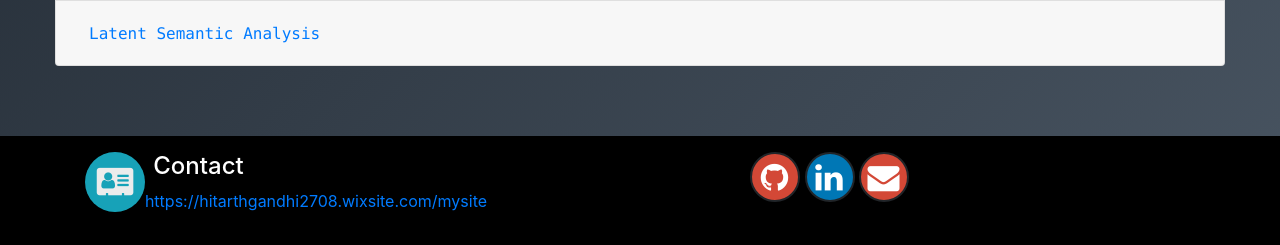
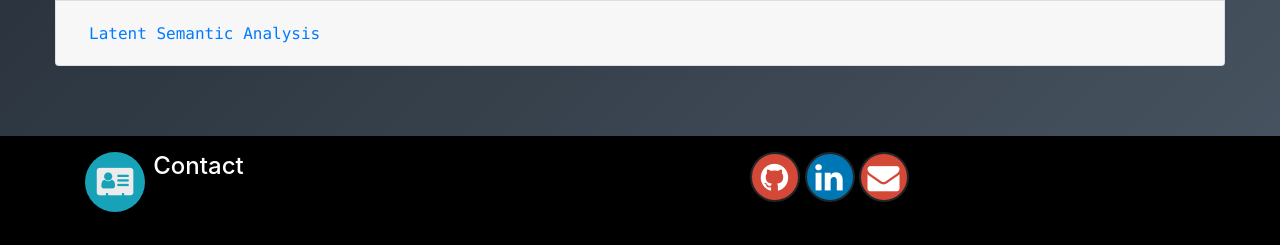
Before and after one commit to coder-1234/text-summariser, a Flask app: page /algos in a window 1280 px wide. Shown: the part 737-982 px from the top of the page. Run offline with Flask 2, Linux system fonts and the light colour scheme; some libraries are stand-ins or nearby versions.

Commit message:
Update algorithms.html

```diff
--- a/templates/algorithms.html
+++ b/templates/algorithms.html
@@ -79,13 +79,12 @@
           <div class="col-md-7">
               <div class="row py-0">
             <div class="col-sm-1 hidden-md-down">
-                <a class="bg-circle bg-info" href="https://hitarthgandhi2708.wixsite.com/mysite">
+                <a class="bg-circle bg-info" href="#">
                   <i class="fa fa-2x fa-fw fa-address-card" aria-hidden="true "></i>
                 </a>
               </div>
               <div class="col-sm-11 text-white">
                   <div><h4>  Contact</h4>
-                      <p><a href="https://hitarthgandhi2708.wixsite.com/mysite"> https://hitarthgandhi2708.wixsite.com/mysite</a></p>
                   </div>
               </div>
               </div>
@@ -93,15 +92,15 @@
           <div class="col-md-5">
             <div class="d-inline-block">
               <div class="bg-circle-outline d-inline-block" style="background-color:#d34836">
-                <a href="https://www.github.com/coder-1234/">
+                <a href="https://github.com/Ramandeep172/">
                   <i class="fa fa-2x fa-fw fa-github text-white"></i></a>
               </div>
               <div class="bg-circle-outline d-inline-block" style="background-color:#0077B5">
-                <a href="https://www.linkedin.com/in/hitarth-gandhi-9aba88175/">
+                <a href="https://www.linkedin.com/in/ramandeep-singh-2b201b17b/">
                   <i class="fa fa-2x fa-fw fa-linkedin text-white"></i></a>
               </div>
               <div class="bg-circle-outline d-inline-block" style="background-color:#d34836">
-                <a href="mailto:hitarthgandhi2708@gmail.com">
+                <a href="mailto:ramandeep172bti@gmail.com">
                   <i class="fa fa-2x fa-fw fa-envelope text-white"></i></a>
               </div>
             </div>
```
